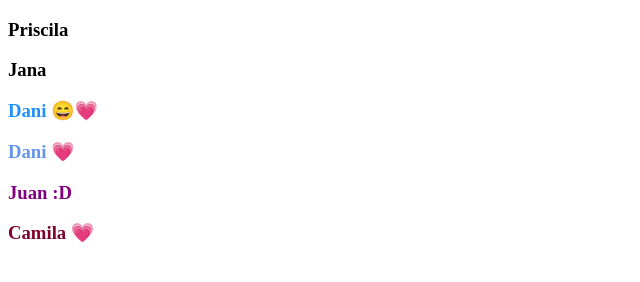
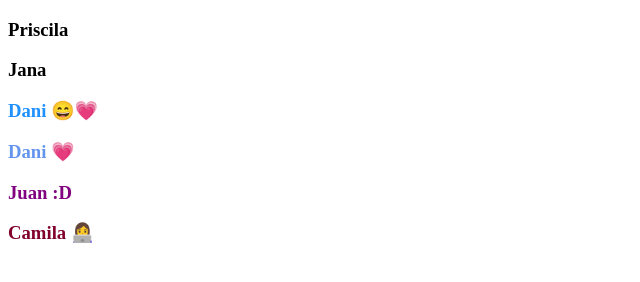
Before and after one commit to PriscilaGoncalves7/aula300621, a plain HTML site: page index.html in a window 1280 px wide. Shown: the full height of the page, 0-640 px from the left. Drawn offline with Linux system fonts and the light colour scheme.

Commit message:
emoji camila

```diff
--- a/index.html
+++ b/index.html
@@ -10,7 +10,7 @@
 <h3 style = "color:#1E90FF" > Dani 😄💗</h3>
 <h3 style = "color: cornflowerblue;"> Dani 💗 </h3>
 <h3 style="color:purple;">Juan :D</h3>
-<h3 style="color:rgb(128, 0, 43);">Camila 💗</h3>
+<h3 style="color:rgb(128, 0, 43);">Camila 👩‍💻</h3>
 
 </body>
 <footer>
```
